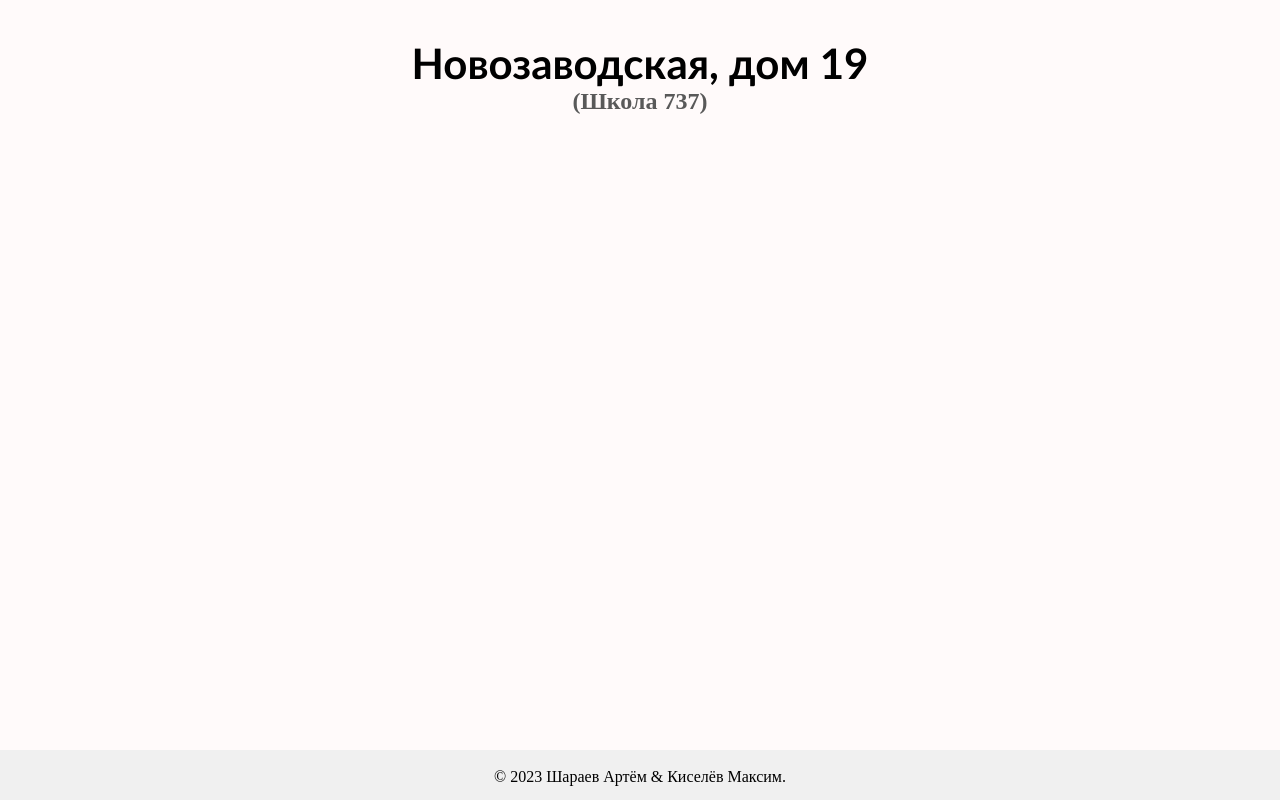
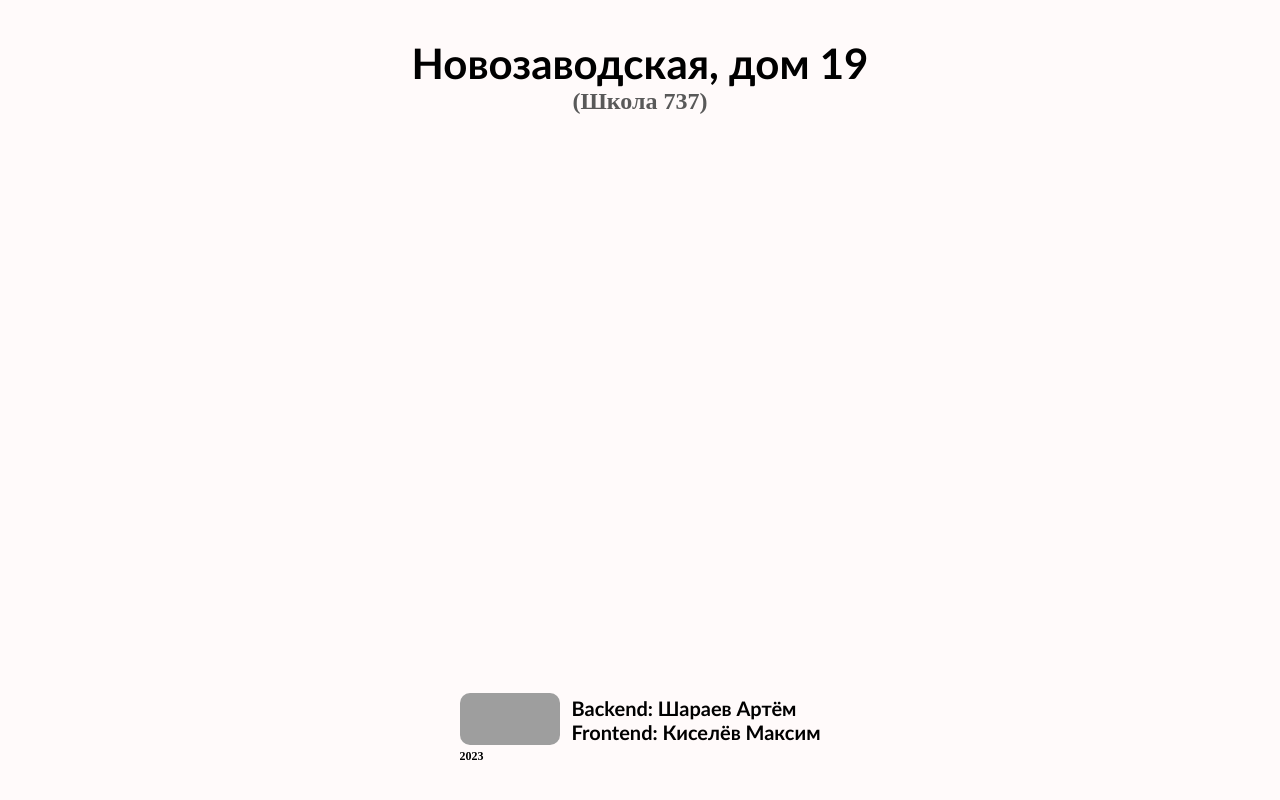
Before and after one commit to ArtSharaev/schoolLostThings, a Flask app: page /N19 in a window 1280 px wide. Run offline with Flask 2, Linux system fonts and the light colour scheme; grey boxes are pictures that could not be loaded.

Commit message:
footer upd

```diff
--- a/flask_app/static/style.css
+++ b/flask_app/static/style.css
@@ -284,6 +284,17 @@ div.item {
     text-align: center;
 }
 
+html {
+  height: 100%;
+}
+
+body {
+  margin: 0;
+  min-height: 100%;
+  display: grid;
+  grid-template-rows: auto 1fr auto;
+}
+
 div.label {
     vertical-align: top;
     display: flex;
@@ -352,6 +363,7 @@ div.thingrow {
     display: flex;
     flex-direction: row;
     text-align: center;
+    align: center
     gap: 32px;
     flex-wrap: wrap;
 }
@@ -377,6 +389,11 @@ img.round {
     object-fit: cover;
 }
 
+img.logo {
+    border-radius: 10px;
+    object-fit: cover;
+}
+
 .footer {
     font-family: "Franklin Gothic";
     text-align: center;
--- a/flask_app/templates/building.html
+++ b/flask_app/templates/building.html
@@ -90,10 +90,17 @@
 <!--    });-->
 <!--  </script>-->
 <br></br>
-<div class="footer">
-    <br>
-    © 2023 Шараев Артём & Киселёв Максим.
-    <br>
+<div class="label">
+    <div class="labelimage">
+        <a href="https://github.com/ArtSharaev/schoolLostThings">
+            <img class="logo" src="static/photos/githublogo.jpg" width="100" height="52" alt="">
+        </a>
+        <h10>2023</h10>
+    </div>
+    <div class="labeltext">
+        <h9>Backend: Шараев Артём</h9>
+        <h9>Frontend: Киселёв Максим</h9>
+    </div>
 </div>
 </body>
 </html>
--- a/logging_lib/submits.txt
+++ b/logging_lib/submits.txt
@@ -8,3 +8,4 @@ markizzkiselev (markizzkiselev) submitted at 2023-04-01 20:55:30.814321 UTC. Roo
 markizzkiselev (markizzkiselev) submitted at 2023-04-01 21:38:22.869117 UTC. Room number: 666. Telegram id: 1609013743. Filename: BF15/01-04-2023--666--(0).jpg
 markizzkiselev (markizzkiselev) submitted at 2023-04-01 21:42:10.575480 UTC. Room number: 777. Telegram id: 1609013743. Filename: BF15/01-04-2023--777--(0).jpg
 markizzkiselev (markizzkiselev) submitted at 2023-04-01 22:16:43.491507 UTC. Room number: 888. Telegram id: 1609013743. Filename: BF15/01-04-2023--888--(0).jpg
+markizzkiselev (markizzkiselev) submitted at 2023-04-01 22:58:16.424293 UTC. Room number: 234. Telegram id: 1609013743. Filename: BF15/01-04-2023--234--(0).jpg
```
Also changed, not shown: flask_app/templates/index.html (+11 -4 lines).
